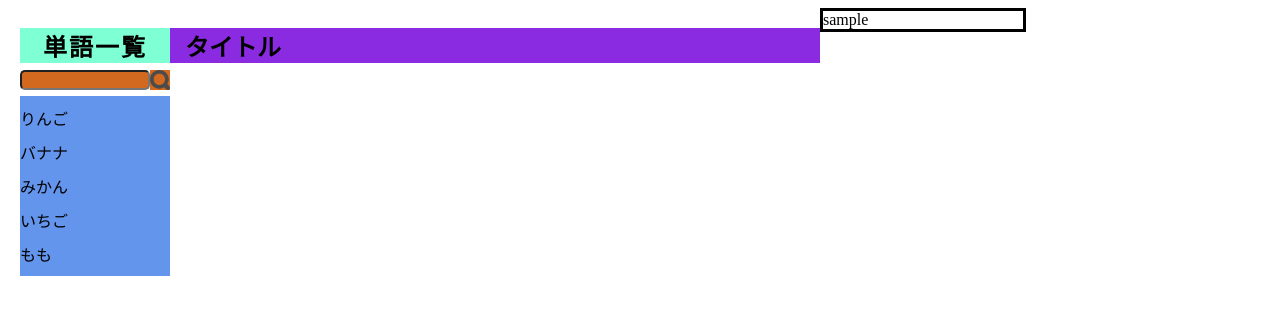
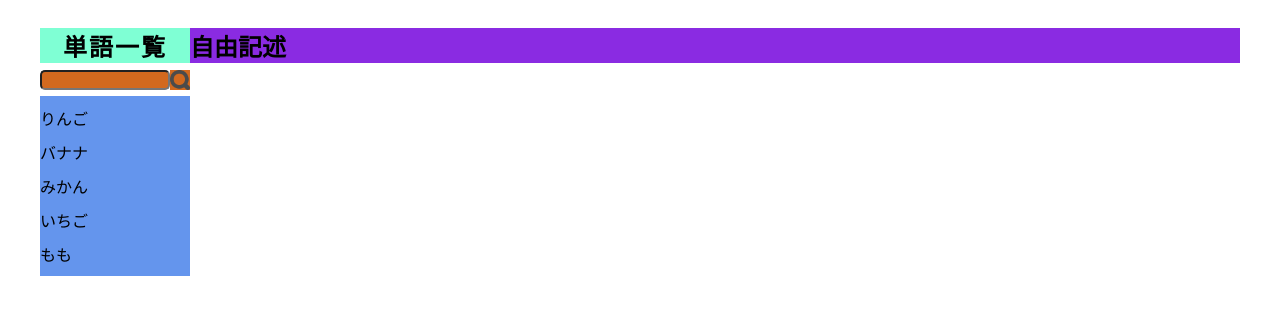
Before and after one commit to ymmyo5/my-dictionary, a plain HTML site: page test.html in a window 1280 px wide. Drawn offline with Linux system fonts and the light colour scheme.

Commit message:
自由記述欄のサイズに手こずってる

```diff
--- a/style.css
+++ b/style.css
@@ -1,33 +1,28 @@
-body {
+/* 全体の設定 */
+html, body {
     font-family: "游ゴシック Medium", "Yu Gothic Medium";
     margin-left: 20px;
     margin-right: 20px;
+    height: 100%;
+}
+
+/* 親の設定 */
+.parent {
+    display: flex;
+}
+
+/* サイドの設定 */
+.side {
+    height: 100%;
 }
 
 #wordlist {
     background-color: aquamarine;
     margin-bottom: 1px;
-    position: relative; /* 基準位置 */
     letter-spacing: 2px;
     text-align: center;
-    float: left;
     width: 150px;
-}
-
-h2 {
-    float: left;
-}
-
-#title {
-    background-color: blueviolet;
-    padding: 0px 15px 0px 15px;
-    width: 50%;
-}
-
-main {
-    border: solid 3px;
-    width: 200px;
-    float: left;
+    position: relative;
 }
 
 .textbox {
@@ -36,7 +31,6 @@ main {
 
 form, input {
     background-color:chocolate;
-    clear: both; /* 回り込み禁止 */
     height: 1.5em;
     position: absolute;
     top: 35px
@@ -56,7 +50,6 @@ ul {
     list-style: none;
     padding-left: 0;
     padding-bottom: 10px;
-    clear: both;
     position: absolute;
     top: 80px
 }
@@ -65,3 +58,13 @@ li {
     padding-top: 10px;
     width: 150px;
 }
+
+/* センターの設定 */
+#title {
+    background-color: blueviolet;
+}
+
+.center {
+    height: 100%;
+    width: 100%;
+}
--- a/test.html
+++ b/test.html
@@ -7,12 +7,9 @@
     <script src="test.html"></script>
     </head>
     <body>
-        <header>
-            <h2 id="wordlist">単語一覧</h1>
-            <h2 id="title">タイトル</h1>
-        </header>
-
-        <main>sample</main>
+        <div class="parent">
+            <div class="side">
+                <h2 id="wordlist">単語一覧</h2>
 
                 <!-- 検索欄 -->
                 <form action="#" id="form">
@@ -33,5 +30,11 @@
                     <li>いちご</li>
                     <li>もも</li>
                 </ul>
+            </div>
+
+            <div class="center">
+                <h2 id="title">自由記述</h2>
+            </div>
+        </div>
     </body>
 </html>
```
Lines whose indentation alone changed are shown as unchanged.
